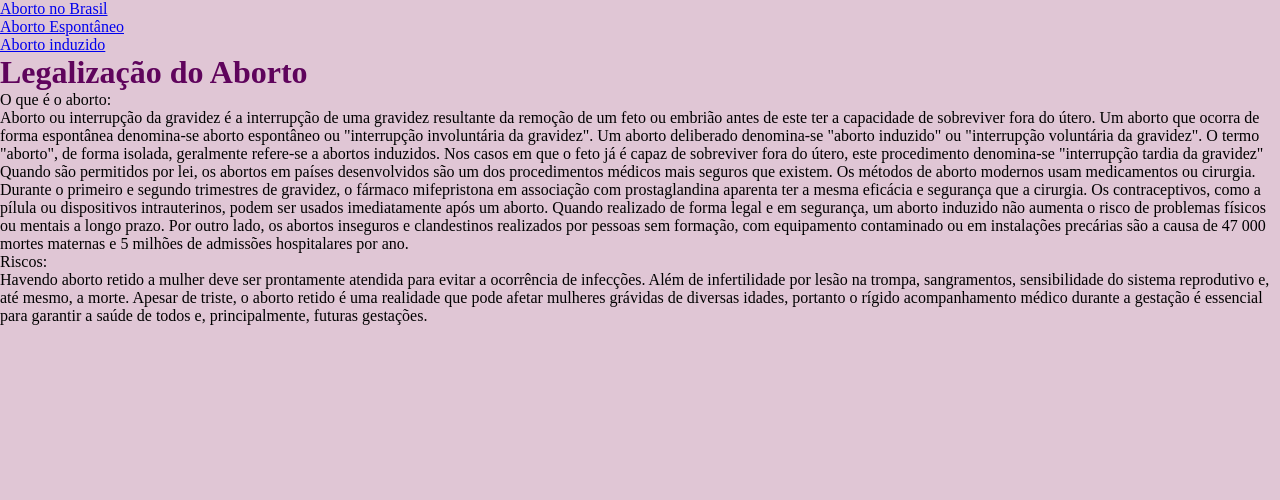
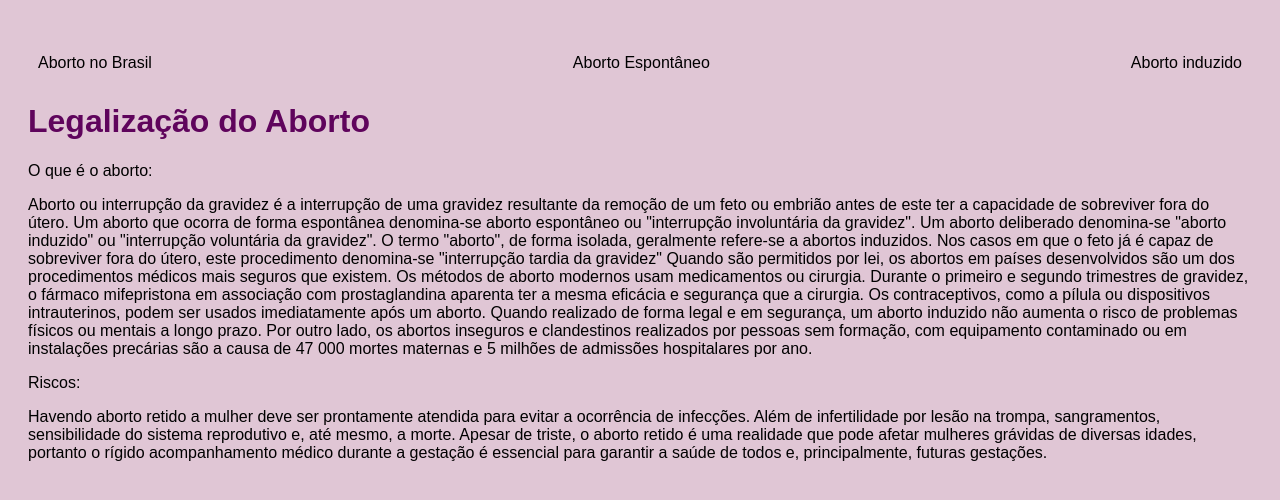
Before and after one commit to anielly235/segundof_2023, a plain HTML site: page index.html in a window 1280 px wide. Drawn offline with Linux system fonts and the light colour scheme.

Commit message:
Update geral.css

```diff
--- a/geral.css
+++ b/geral.css
@@ -1,22 +1,19 @@
-:root {
-    --cor_de_fundo:#000000;
-    --cor_primaria_fonte: #FFFFFF;
+body {
+    background-color: black;
+    padding: 20px;
+    background-color: black;
+    font-family: Arial, Helvetica, sans-serif;
 }
-* {
-    margin: 0;
-    padding: 0;
+
+ul {
+    display: flex;
+    justify-content: space-between;
+    list-style-type: none;
+    align-items: center;
+    padding: 10px;
 }
-.banner {
-    width: 100%;
-    height: 100px;
-    background-color: var(--cor_de_fundo);
+
+a {
+    color: black;
+    text-decoration: none;
 }
-.rodape {
-    background-color: var(--cor_de_fundo);
-    width: 100%;
-    height: 80px;
-}
-.conteudo {
-    width: 100px;
-    height: 500px;
-}
```
